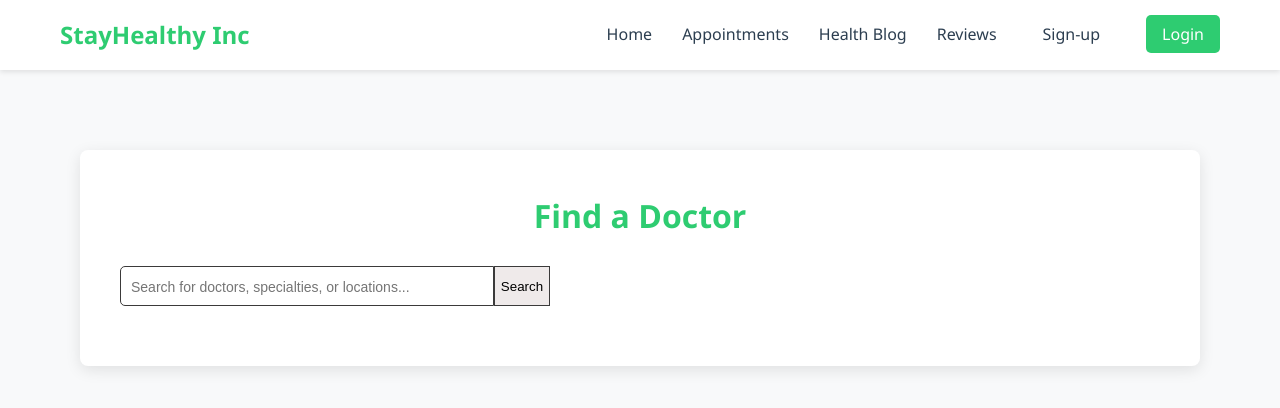
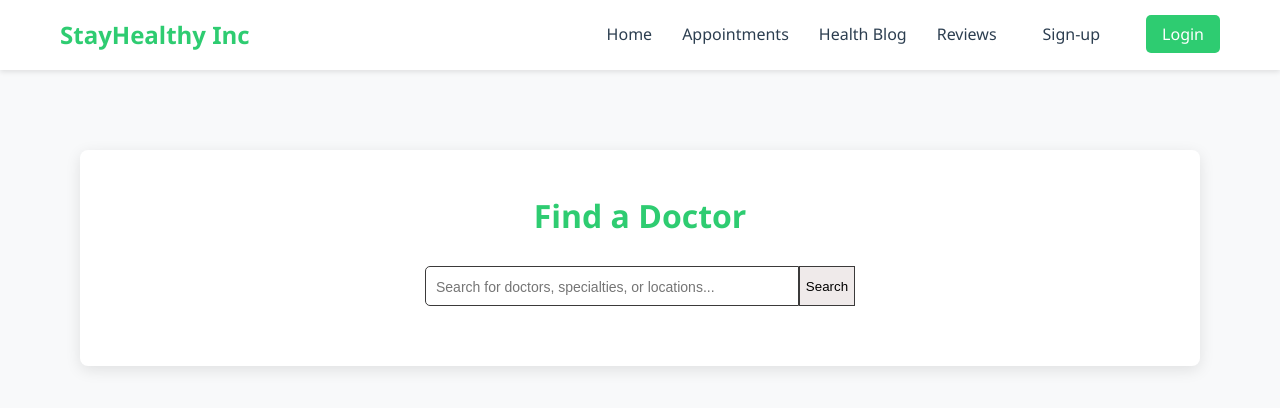
Before and after one commit to andrius-prieskienis-v1/fe_capstone_project, a React (Create React App) app: page /doctor-search in a window 1280 px wide. Shown: the top 408 px of the page. Built offline with nearby package versions, Linux system fonts and the light colour scheme.

Commit message:
FindDoctorSearch updates

```diff
--- a/src/Components/FindDoctorSearch/FindDoctorSearch.css
+++ b/src/Components/FindDoctorSearch/FindDoctorSearch.css
@@ -1,9 +1,11 @@
 .doctor-search-box {
-    display: flex;
+    position: relative;
     align-items: center;
     width: 430px;
     margin-top: 25px;
     margin-bottom: 20px;
+    margin-left: auto;
+    margin-right: auto;
     box-shadow: rgba(0, 0, 0,.1) 0 - 1px 0 0 inset;
     border-radius: 5px;
 }
@@ -15,6 +17,10 @@
     padding-left: 5px;
 }
 
+.search-input-block {
+    display: flex;
+    align-items: center;
+}
 .search-doctor-input-box {
     height: 40px;
     width: 100%;
@@ -37,15 +43,14 @@
     border: 1px solid rgb(59, 58, 58);
 }
 
-.search-doctor-input-results {
+.search-doctor-results {
     position: absolute;
-    top: 55%;
-    left: 0;
-    width: 100%;
+    top: 50px;
     z-index: 5;
     height: 420px;
     margin-top: 2px;
     border: 1px solid #555;
+    width: 700px;
 }
 
 .search-doctor-result-item {
--- a/src/Components/FindDoctorSearch/FindDoctorSearch.js
+++ b/src/Components/FindDoctorSearch/FindDoctorSearch.js
@@ -14,12 +14,15 @@ const FindDoctorSearch = () => {
                     <div className='find-doctor-search'>
                         <h1>Find a Doctor</h1>
                         <div className="doctor-search-box">
+                            <div className='search-input-block'>
                                 <input
                                     type="text"
                                     className='search-doctor-input-box'
                                     placeholder="Search for doctors, specialties, or locations..."
                                     value={searchInput}
                                     onChange={(e) => setSearchInput(e.target.value)}
+                                    onFocus={() => setDoctorResultsVisible(true)}
+                                    onBlur={() => setDoctorResultsVisible(false)}
                                 />
                                 <button
                                     className="search-btn"
@@ -28,14 +31,17 @@ const FindDoctorSearch = () => {
                                     Search
                                 </button>
                             </div>
-                        <div className="doctor-results" style={{ display: doctorResultsVisible ? 'block' : 'none' }}>
+
+                            <div className="search-doctor-results" style={{ display: doctorResultsVisible ? 'block' : 'none' }}>
                                 {specialties.filter(specialty => specialty.toLowerCase().includes(searchInput.toLowerCase())).map((specialty, index) => (
-                                <div key={index} className="doctor-result-item">
+                                    <div key={index} className="search-doctor-result-item">
                                         <h3>{specialty}</h3>
                                         <p>Find top {specialty} in your area.</p>
                                     </div>
                                 ))}
                             </div>
+                        </div>
+
                     </div>
                 </div>
             </section>
```
Lines whose indentation alone changed are shown as unchanged.
